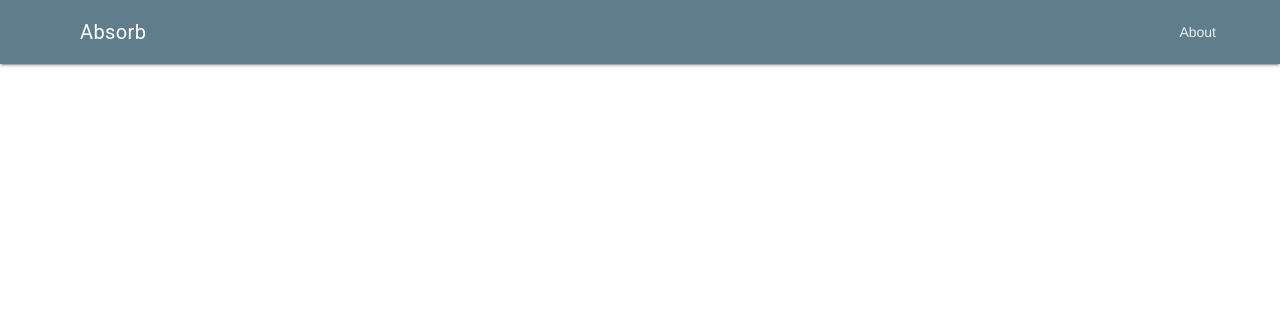
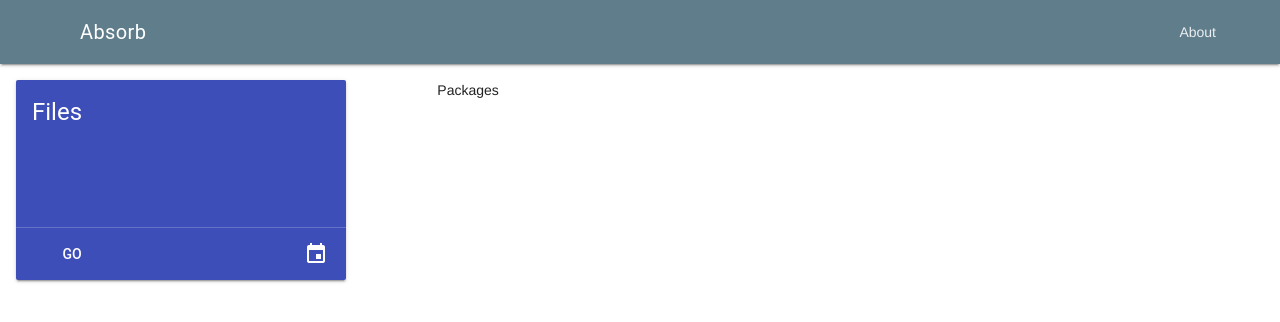
Before and after one commit to darrencauthon/absorb, a plain HTML site: page ui/index.html in a window 1280 px wide. Drawn offline with nearby package versions, Linux system fonts and the light colour scheme.

Commit message:
Messing around.

```diff
--- a/ui/index.html
+++ b/ui/index.html
@@ -29,7 +29,71 @@
         </nav>
     </div>
     <main class="mdl-layout__content">
-        <div class="page-content"><!-- Your content goes here --></div>
+        <div class="page-content">
+            <!-- Your content goes here -->
+
+            <div class="mdl-grid">
+
+                <div class="mdl-cell mdl-cell--4-col">
+                    <!-- Event card -->
+                    <style>
+                        .demo-card-event.mdl-card {
+                            background: #3E4EB8;
+                        }
+
+                        .demo-card-event > .mdl-card__actions {
+                            border-color: rgba(255, 255, 255, 0.2);
+                        }
+
+                        .demo-card-event > .mdl-card__title {
+                            align-items: flex-start;
+                        }
+
+                            .demo-card-event > .mdl-card__title > h4 {
+                                margin-top: 0;
+                            }
+
+                        .demo-card-event > .mdl-card__actions {
+                            display: flex;
+                            box-sizing: border-box;
+                            align-items: center;
+                        }
+
+                            .demo-card-event > .mdl-card__actions > .material-icons {
+                                padding-right: 10px;
+                            }
+
+                            .demo-card-event > .mdl-card__title,
+                            .demo-card-event > .mdl-card__actions,
+                            .demo-card-event > .mdl-card__actions > .mdl-button {
+                                color: #fff;
+                            }
+                    </style>
+
+                    <div class="demo-card-event mdl-card mdl-shadow--2dp">
+                        <div class="mdl-card__title mdl-card--expand">
+                            <h4>
+                                Files<br>
+                            </h4>
+                        </div>
+                        <div class="mdl-card__actions mdl-card--border">
+                            <a class="mdl-button mdl-button--colored mdl-js-button mdl-js-ripple-effect">
+                                Go
+                            </a>
+                            <div class="mdl-layout-spacer"></div>
+                            <i class="material-icons">event</i>
+                        </div>
+                    </div>
+
+                </div>
+
+                <div class="mdl-cell mdl-cell--4-col">Packages</div>
+
+            </div>
+
+
+            <!-- Your content goes here -->
+        </div>
     </main>
 </div>
 </body>
```
